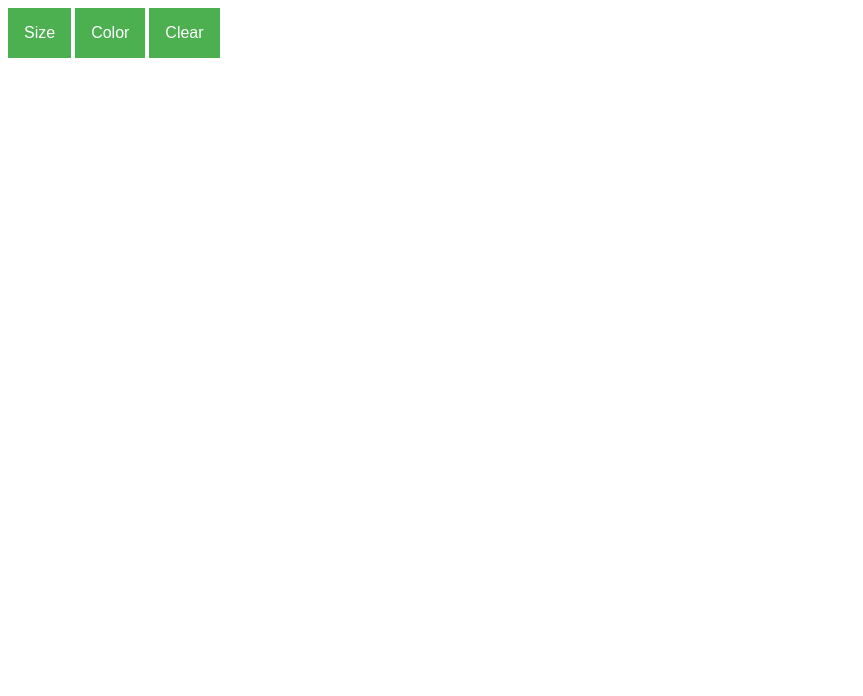
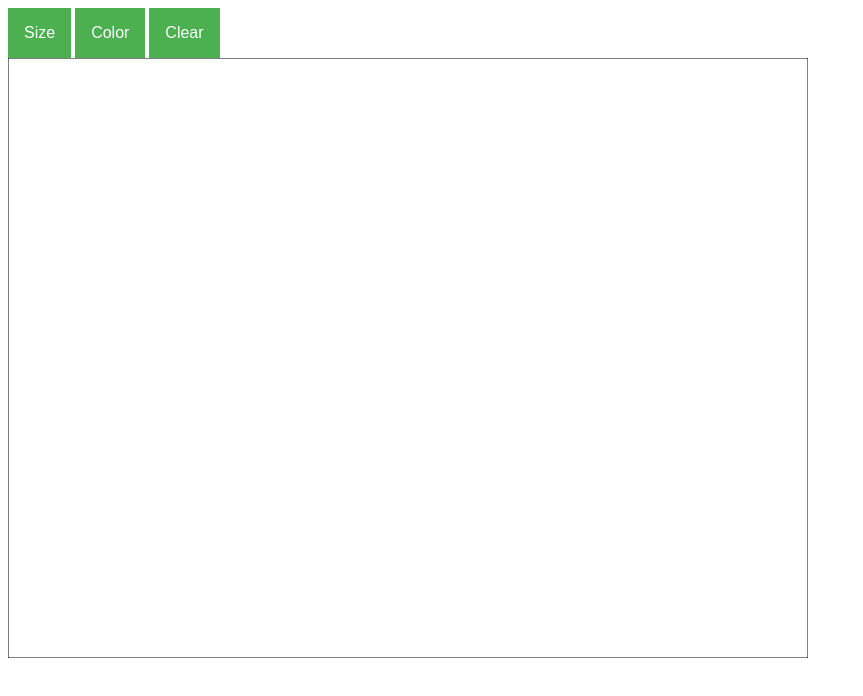
Before and after one commit to Endoer/WebPainting, a plain HTML site: page index.html in a window 1280 px wide. Shown: the whole page, without its empty margins (0-863 px from the left). Drawn offline with Linux system fonts and the light colour scheme.

Commit message:
frame after clear

```diff
--- a/script.js
+++ b/script.js
@@ -12,7 +12,7 @@ class Pen {
 let pen = new Pen();
 frameCreate();
 function frameCreate(){
-    let ctx = canvas.getContext("2d");
+    ctx.strokeRect(0,0,canvas.width,canvas.height);
 }
 function Clear(){
     ctx.clearRect(0, 0, canvas.width, canvas.height);
```
Also changed, not shown: index.html (+2 -1 lines).
